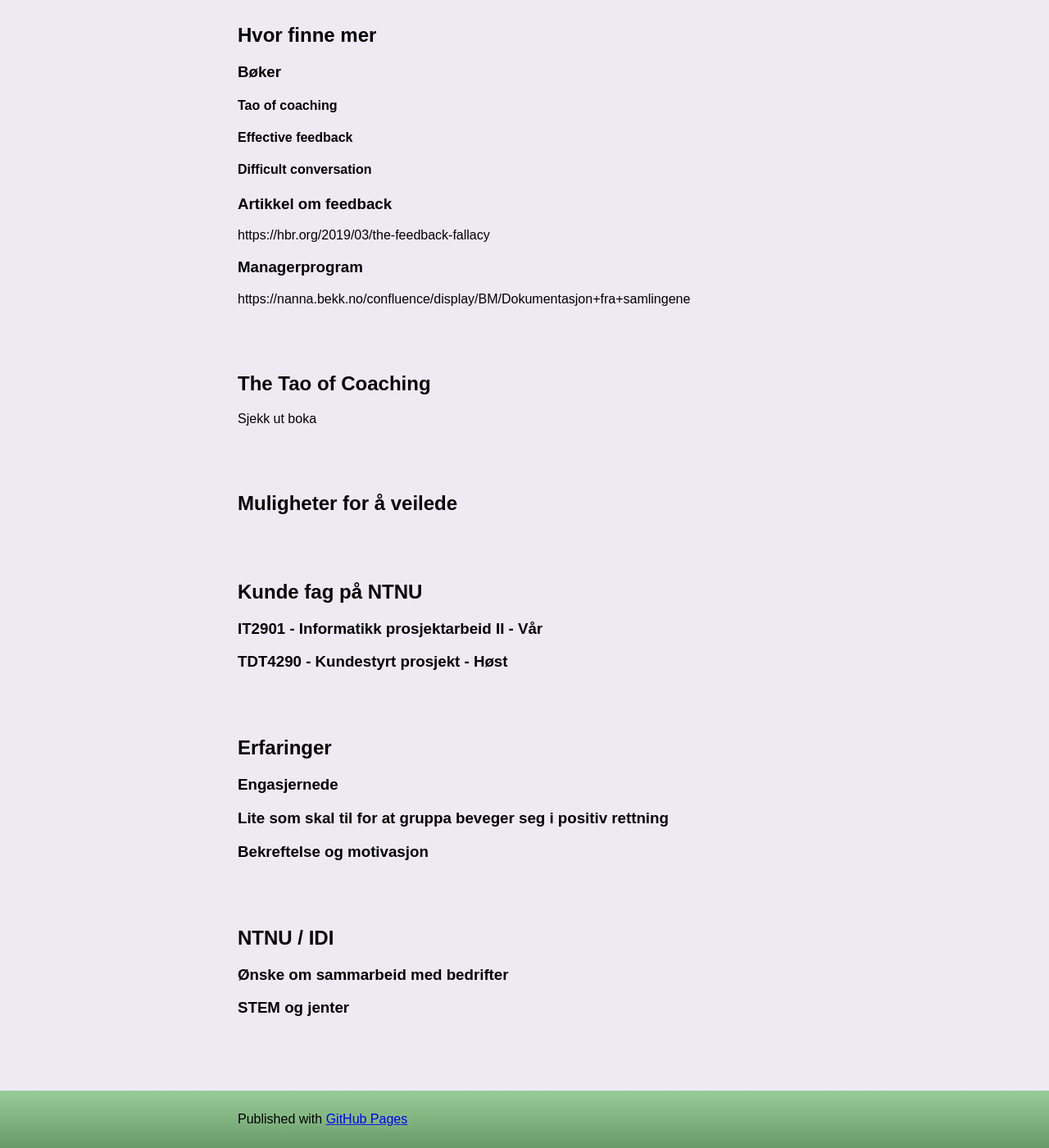
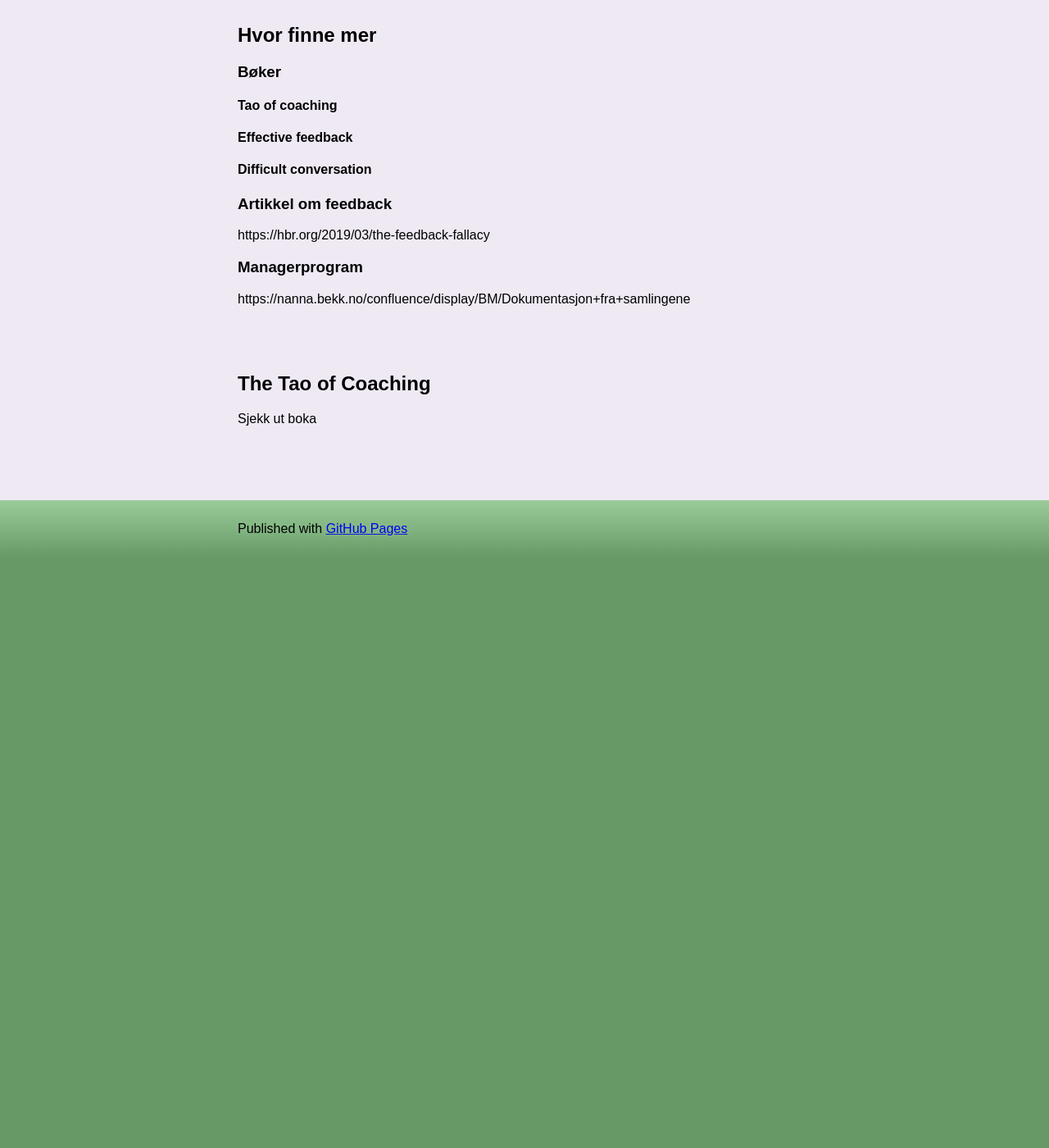
Before and after one commit to dagfs/dagfs.github.io, a Jekyll site: the page built from artikler/hvordan-bli-veiledet/index.md, in a window 1280 px wide and 1400 px high, scrolled down 13676 px. Shown: the whole window at 82% size. Built offline with Jekyll 4.4.1, drawn with Linux system fonts in a browser that asks for light colours; our own code applies the rules of GitHub Pages for plain Markdown files; after the commit the page ends 14356 px from its top, so only the background shows below that.

Commit message:
Update index.md

```diff
--- a/artikler/hvordan-bli-veiledet/index.md
+++ b/artikler/hvordan-bli-veiledet/index.md
@@ -358,25 +358,3 @@ https://nanna.bekk.no/confluence/display/BM/Dokumentasjon+fra+samlingene
 ## The Tao of Coaching
 
 Sjekk ut boka
-
-## Muligheter for å veilede
-
-## Kunde fag på NTNU
-
-### IT2901 - Informatikk prosjektarbeid II - Vår
-
-### TDT4290 - Kundestyrt prosjekt - Høst
-
-## Erfaringer
-
-### Engasjernede
-
-### Lite som skal til for at gruppa beveger seg i positiv rettning
-
-### Bekreftelse og motivasjon
-
-## NTNU / IDI
-
-### Ønske om sammarbeid med bedrifter
-
-### STEM og jenter
```
